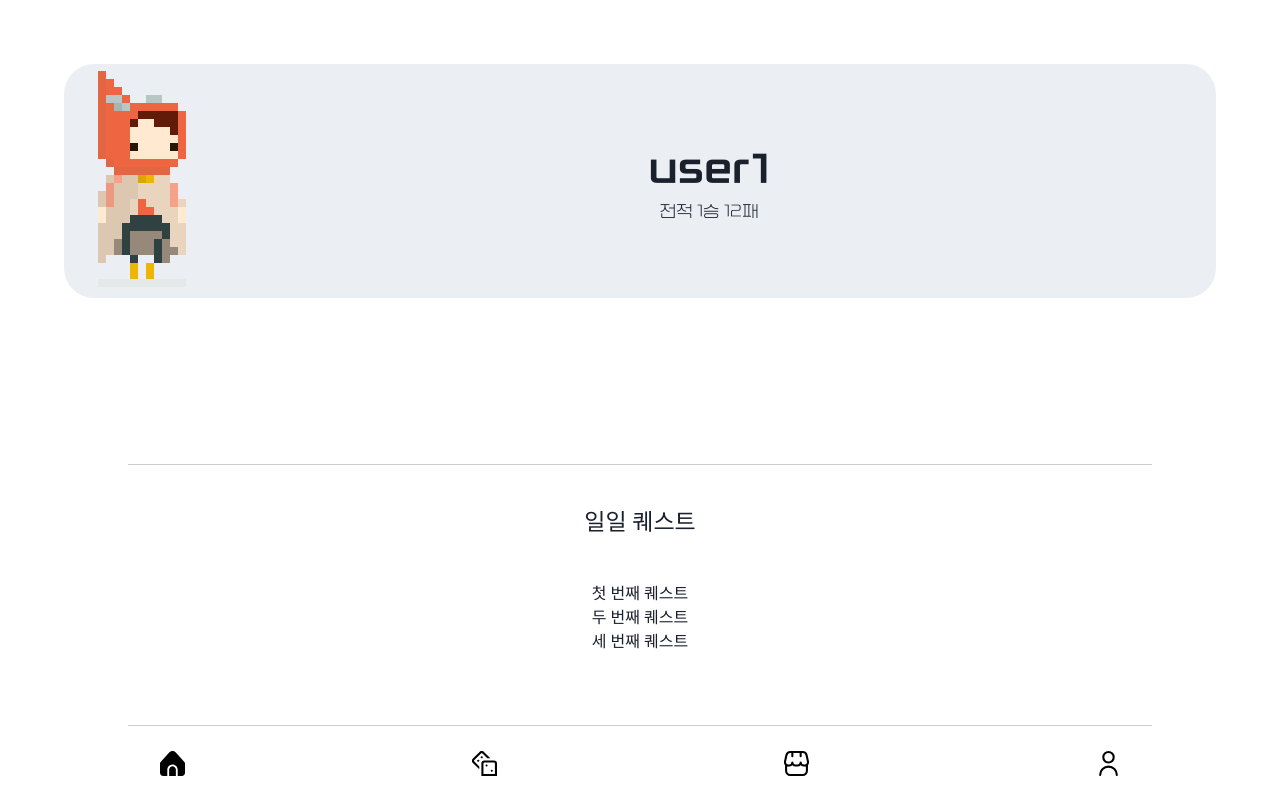
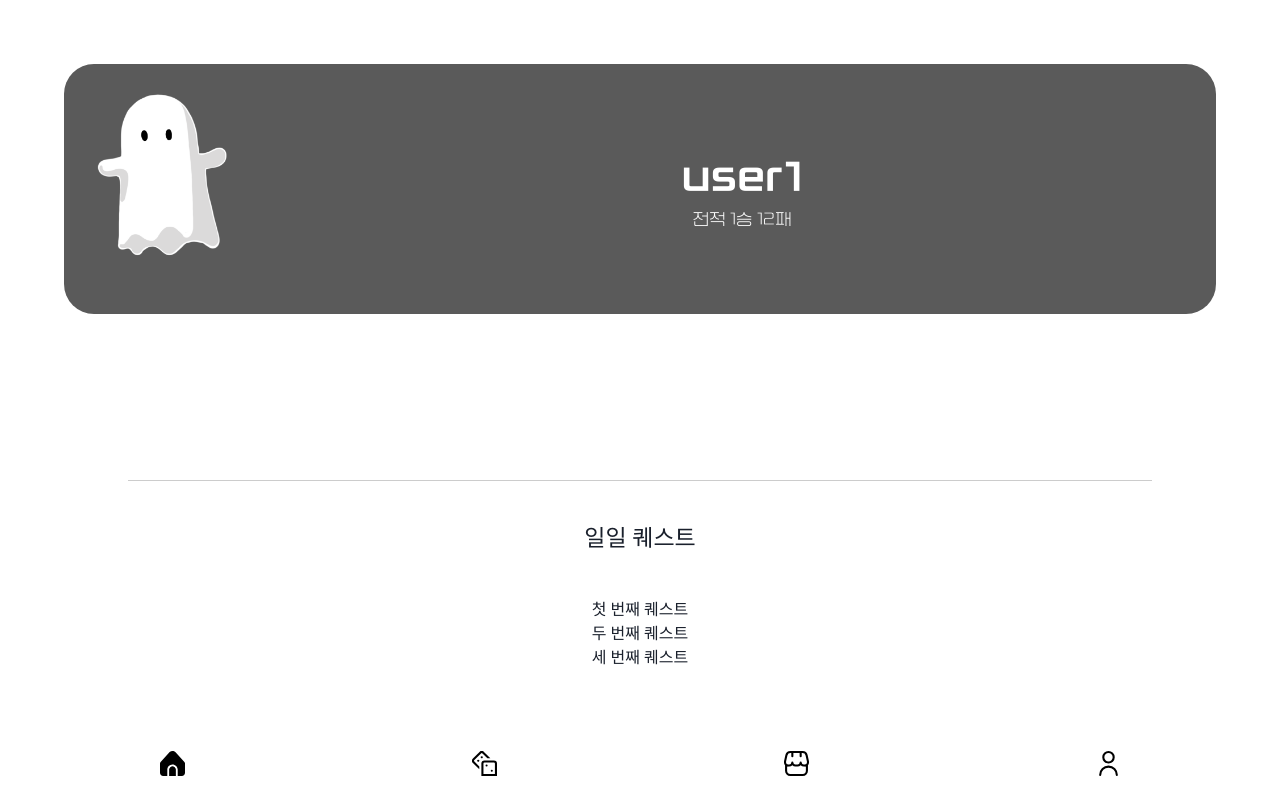
Before and after one commit to flow4camp/flow4-front, a React (Create React App) app: page /home in a window 1280 px wide. Built offline with nearby package versions, Linux system fonts and the light colour scheme; a web font is replaced by a local one.

Commit message:
feat) 둥둥 main character

```diff
--- /dev/null
+++ b/src/components/UserCharacter.scss
@@ -0,0 +1,15 @@
+
+.character-container {
+
+    animation: motion 1.2s linear 0s infinite alternate;
+
+}
+
+@keyframes motion {
+    0% {
+      margin-top: 0px;
+    }
+    100% {
+      margin-top: 12px;
+    }
+  }
--- a/src/components/UserCharacter.tsx
+++ b/src/components/UserCharacter.tsx
@@ -1,5 +1,6 @@
 import React, { useState } from "react";
 import { Box, Image, } from '@chakra-ui/react';
+import './UserCharacter.scss';
 
 // Asset 데이터
 type AssetVariant = {
@@ -8,23 +9,23 @@ type AssetVariant = {
 } | null ;      // nullable
 
 const hatVariants: AssetVariant[] = [
-    { id: 0, src: '../assets/hat-hiphop-hat.png' },
+    { id: 0, src: require('../assets/hat-hiphop-hat.png') },
 ];
 
 const faceVariants: AssetVariant[] = [
-    { id: 0, src: "../assets/face-basic.png" },
+    { id: 0, src: require("../assets/face-basic.png") },
 ];
 
 const accVariants: AssetVariant[] = [
-    { id: 0, src: '../assets/acc-gold-necklace.png' },
+    { id: 0, src: require('../assets/acc-gold-necklace.png') },
 ];
 
 const clothesVariants: AssetVariant[] = [
-    { id: 0, src: '../assets/clothes-blue-skirt.png' },
+    { id: 0, src: require('../assets/clothes-blue-skirt.png') },
 ];
 
 const shoeVariants: AssetVariant[] = [
-    { id: 0, src: '../assets/shoe-crocs.png' },
+    { id: 0, src: require('../assets/shoe-crocs.png') },
 ];
 
 const UserCharacter = () => {
@@ -35,13 +36,13 @@ const UserCharacter = () => {
     const [selectedShoe, setSelectedShoe] = useState<AssetVariant>(null);
 
     return (
-        <Box w='100px' h='120px'  >
-            <Image src='../assets/ghost-basic-0.png' />
-            { selectedFace && <Image src={selectedFace.src} alt='face' />}
-            { selectedHat && <Image src={selectedHat.src} alt='hat' />}
-            { selectedClothes && <Image src={selectedClothes.src} alt='clothes' />}
-            { selectedShoe && <Image src={selectedShoe.src} alt='shoe' />}
-            { selectedAcc && <Image src={selectedAcc.src} alt='acc' />}
+        <Box w='180px' h='220px' position='relative' m={3} className="character-container" >
+            <Image src={require('../assets/ghost-basic-0.png')} />
+            { selectedFace && <Image src={selectedFace.src} alt='face' position='absolute' top='0' left='0' />}
+            { selectedHat && <Image src={selectedHat.src} alt='hat' position='absolute' top='0' left='0' />}
+            { selectedClothes && <Image src={selectedClothes.src} alt='clothes' position='absolute' top='0' left='0' />}
+            { selectedShoe && <Image src={selectedShoe.src} alt='shoe' position='absolute' top='0' left='0' />}
+            { selectedAcc && <Image src={selectedAcc.src} alt='acc' position='absolute' top='0' left='0' />}
         </Box>
     );
 };
--- a/src/pages/Battle.tsx
+++ b/src/pages/Battle.tsx
@@ -1,5 +1,4 @@
 import React, { useState } from "react";
-import NavBar from "../components/NavBar";
 import { Center, Button, Text, Box, Spacer, Flex } from '@chakra-ui/react';
 import Layout from '../components/layout';
 import {
--- a/src/pages/Home.tsx
+++ b/src/pages/Home.tsx
@@ -2,8 +2,10 @@
 import React from "react";
 import { NavLink } from "react-router-dom";
 import Layout from "../components/layout";
+import UserCharacter from "../components/UserCharacter";
 
 function Home() {
+
   const nickName = "user1";
   const winNum = 1;
   const looseNum = 12;
@@ -20,7 +22,8 @@ function Home() {
         <div style={styles.userinfoContainer}>
           <div style={styles.userinfoChar}>
             <NavLink to="/edit-character">
-              <img src="/images/test_img.gif" alt="Edit Character" />
+              {/* <img src="/images/test_img.gif" alt="Edit Character" /> */}
+              <UserCharacter />
             </NavLink>
           </div>
           <div style={styles.userinfoText}>
@@ -65,15 +68,16 @@ const styles: Styles = {
   },
   userinfoContainer: {
     marginTop: "5%",
-    backgroundColor: "#EBEEF3",
+    backgroundColor: "#5A5A5A",
     borderRadius: "30px",
     display: "flex",
     justifyContent: "center",
     alignItems: "center",
-    height: "30%",
+    // height: "30%",
+    height: '250px',
     width: "90%",
   },
-  userinfoText: { flex: 1 },
+  userinfoText: { flex: 1, color: 'white' },
   userinfoChar: {},
   questContainer: {
     borderTop: "1px solid #ccc",
--- a/src/theme.ts
+++ b/src/theme.ts
@@ -12,7 +12,7 @@ const colors = {
     ziha_green:'#CDF082',
     ziha_green_gray: '#C3DB90',
     ziha_purple: '#B1A6D2',
-    ziha_purple_gray: 'B9B3CA'
+    ziha_purple_gray: '#B9B3CA'
 }
 
 const theme = extendTheme({ colors })
```
